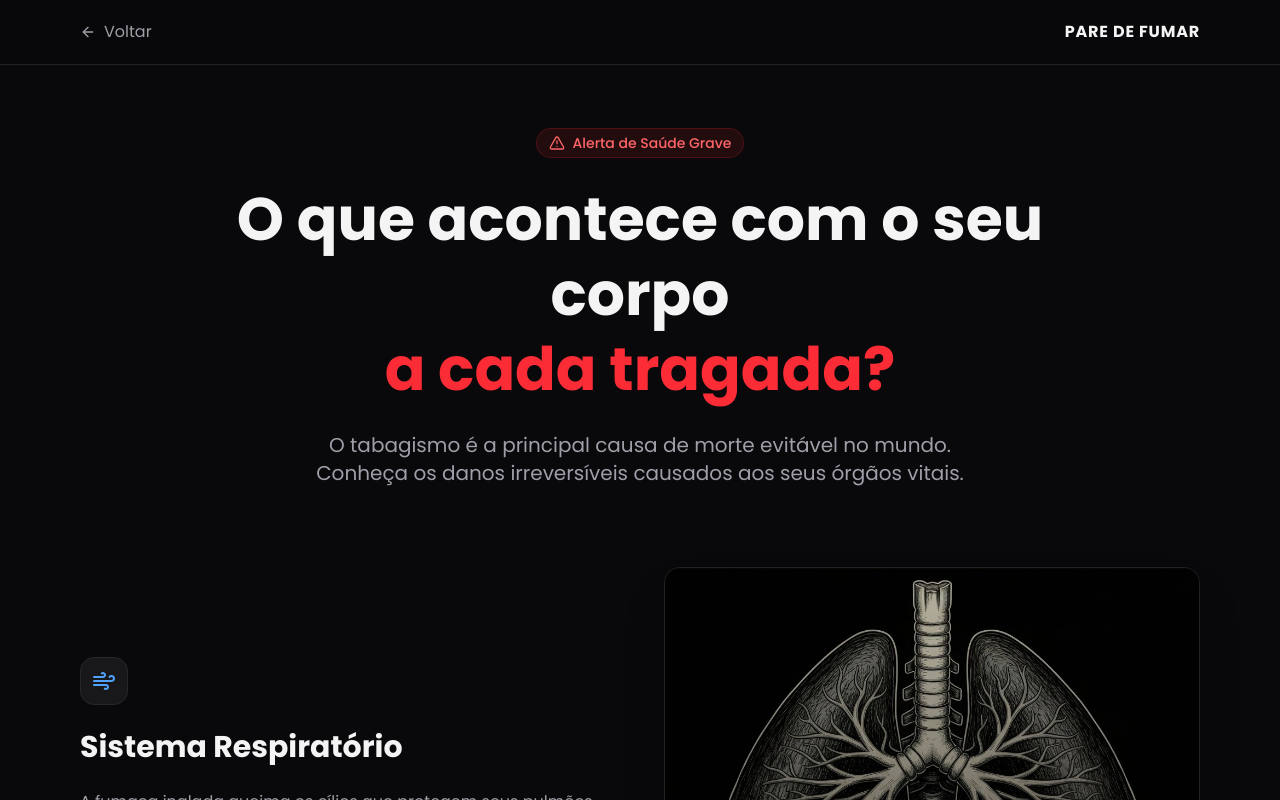
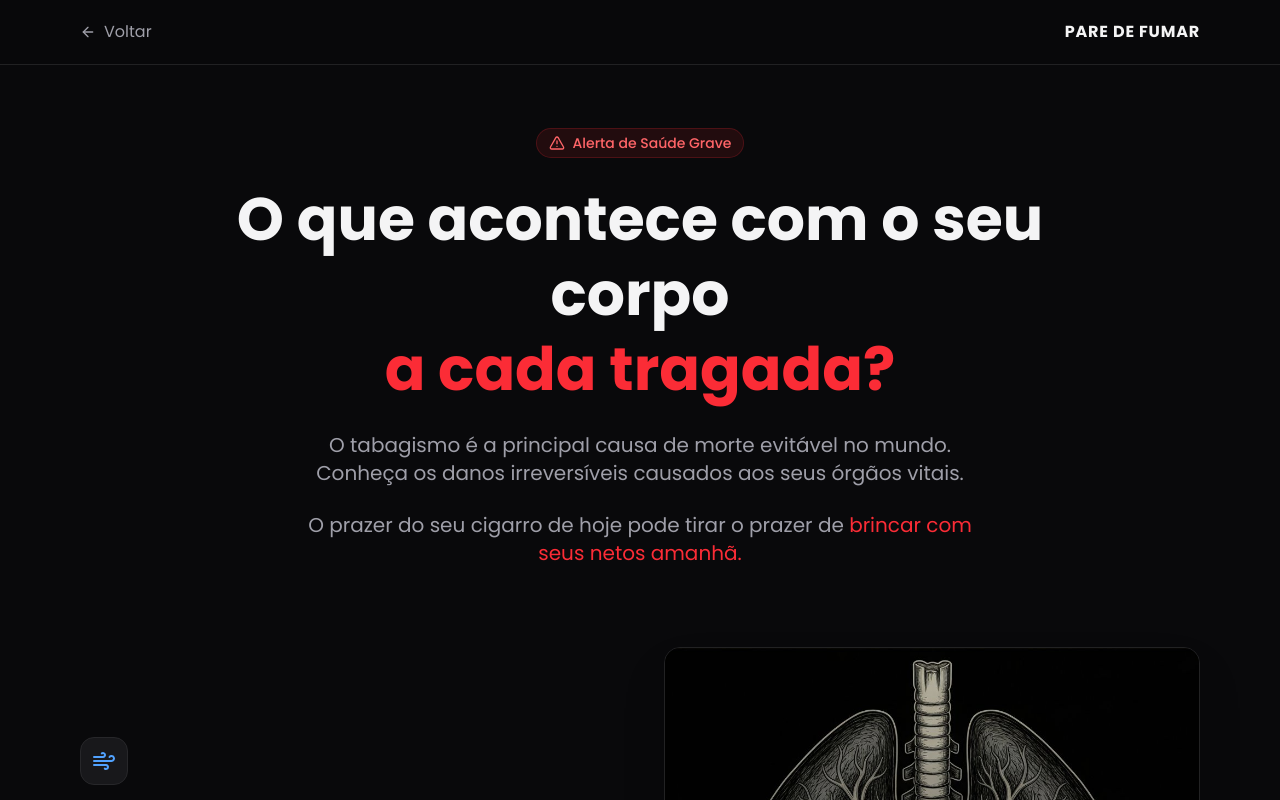
Before and after one commit to guilhermefrauches/anti-smoking-page, a Next.js app: page /impacto in a window 1280 px wide. Shown: the top 800 px of the page. Built offline with nearby package versions, Linux system fonts and the light colour scheme.

Commit message:
feat: frase motivacional para parar de fumar

```diff
--- a/app/impacto/page.tsx
+++ b/app/impacto/page.tsx
@@ -28,6 +28,9 @@ export default function ImpactPage() {
           <p className="text-xl text-zinc-400 max-w-2xl mx-auto">
             O tabagismo é a principal causa de morte evitável no mundo. Conheça os danos irreversíveis causados aos seus
             órgãos vitais.
+          </p>
+          <p className="text-xl text-zinc-400 max-w-2xl mx-auto">
+            O prazer do seu cigarro de hoje pode tirar o prazer de <span className="text-red-500">brincar com seus netos amanhã.</span>
           </p>
         </div>
       </header>
```
